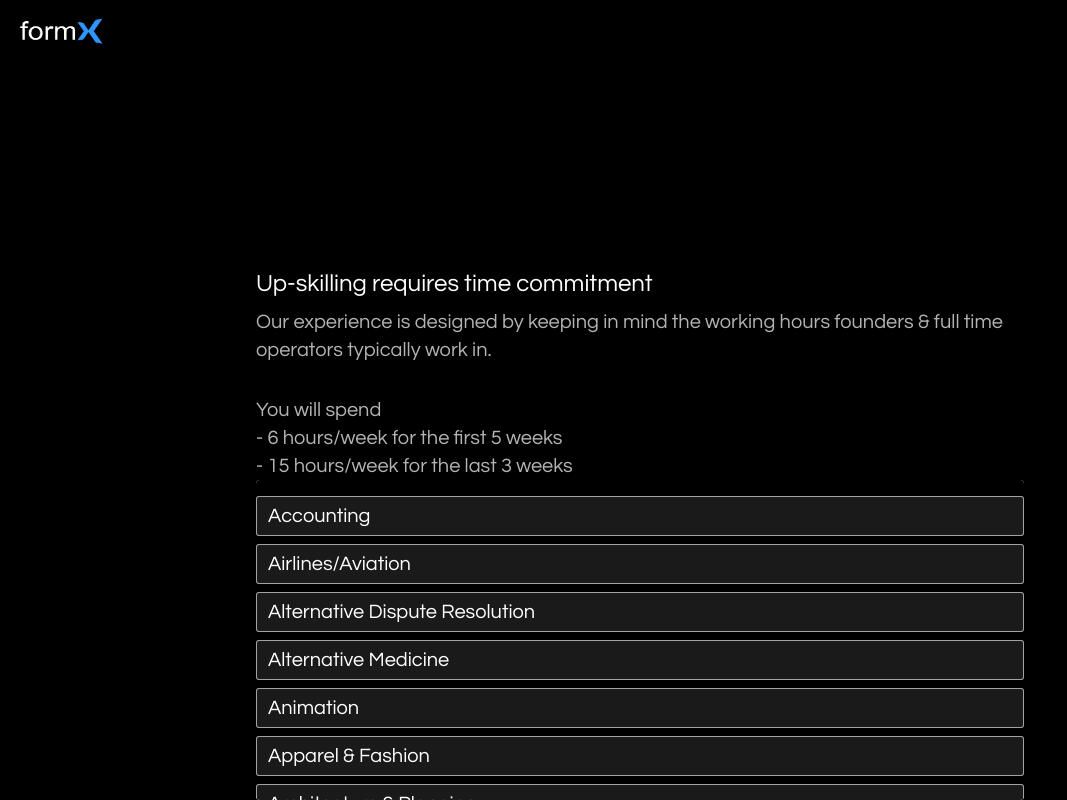
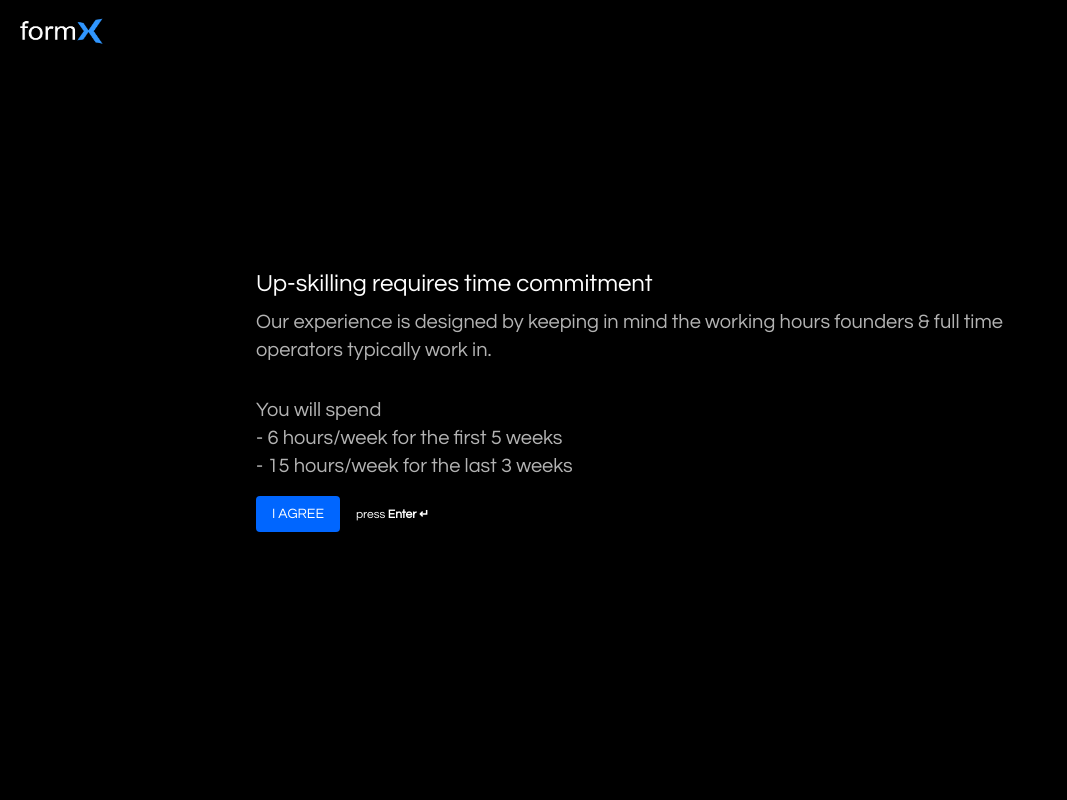
Before and after one commit to yksolanki9/formX, a Next.js app: page / in a window 1280 px wide. Shown: the whole page, without its empty margins (0-1067 px from the left). Built offline with nearby package versions, Linux system fonts and the light colour scheme.

Commit message:
Populate dropdown with selected item

```diff
--- a/components/Dropdown.tsx
+++ b/components/Dropdown.tsx
@@ -1,46 +1,58 @@
 import Autocomplete from "@mui/material/Autocomplete";
-import { SelectChangeEvent } from "@mui/material/Select";
 import TextField from "@mui/material/TextField";
 import { useState } from "react";
 import { Option } from "@/models/option.model";
 import { SelectOption } from "./SelectOption";
+import ExpandMoreIcon from "@mui/icons-material/ExpandMore";
+import ClearIcon from "@mui/icons-material/Clear";
 
 type Props = {
   options: Option[];
   fieldName: string;
   mandatory: boolean;
-  handleChange?: (change: { label: string; value: string | string[] }) => void;
+  handleChange: (change: { label: string; value: string | string[] }) => void;
 };
 
-export const Dropdown = ({ options, fieldName, mandatory }: Props) => {
-  const [age, setAge] = useState("");
+export const Dropdown = ({
+  options,
+  fieldName,
+  mandatory,
+  handleChange,
+}: Props) => {
+  const [selectedOption, setSelectedOption] = useState<string>();
 
-  const handleChange = (event: SelectChangeEvent) => {
-    setAge(event.target.value);
+  const handleOptionClick = (option: string) => {
+    setSelectedOption(option);
+    handleChange({
+      label: fieldName,
+      value: option,
+    });
   };
+
   const [open, setOpen] = useState(true);
   const closePopper = () => setOpen(true);
   const openPopper = () => setOpen(true);
   return (
     <>
-      {/* <FormControl variant="standard" sx={{ m: 1, minWidth: 120 }}> */}
-      {/* <InputLabel id="demo-simple-select-standard-label">Age</InputLabel> */}
       <Autocomplete
+        // value={selectedOption}
         options={options}
-        open={open}
-        onOpen={openPopper}
-        onClose={closePopper}
-        id="auto-complete"
-        autoComplete
-        disableCloseOnSelect
+        // open={open}
+        // onOpen={openPopper}
+        // onClose={closePopper}
+        // id="auto-complete"
+        // autoComplete
+        // disableCloseOnSelect
+        // onChange={handleChange}
+        getOptionLabel={(option) => option.label}
         clearOnBlur={false}
-        placeholder="Type or select an option"
+        popupIcon={<ExpandMoreIcon color="info" />}
+        clearIcon={<ClearIcon color="info" />}
         renderInput={(params) => (
           <TextField
             {...params}
-            // label="autoComplete"
             fullWidth
-            // placeholder="Type or select an option"
+            placeholder="Type or select an option"
             variant="standard"
             color="info"
             className="mt-8 border-b border-slate-600 border-solid focus:border-b-2 focus:border-white "
@@ -51,35 +63,17 @@ export const Dropdown = ({ options, fieldName, mandatory }: Props) => {
           />
         )}
         renderOption={(props, option) => (
-          <SelectOption
-            showId={false}
-            label={option.label}
-            selected={false}
-            onOptionSelected={() => {}}
-          />
+          <li {...props}>
+            <SelectOption
+              {...props}
+              showId={false}
+              label={option.label}
+              selected={option.label === selectedOption}
+              onOptionSelected={handleOptionClick}
+            />
+          </li>
         )}
       />
-      {/* <Select
-        variant="standard"
-        labelId="demo-simple-select-standard-label"
-        id="demo-simple-select-standard"
-        value={age}
-        onChange={handleChange}
-        label="Age"
-        color="info"
-        displayEmpty
-        renderValue={age !== "" ? undefined : () => "placeholder text"}
-        placeholder="Type or select an option"
-        className="mt-8 w-full border-b border-b-slate-600 border-solid focus:border-b-2 focus:border-white "
-      >
-        <MenuItem value="">
-          <em>None</em>
-        </MenuItem>
-        <MenuItem value={10}>Ten</MenuItem>
-        <MenuItem value={20}>Twenty</MenuItem>
-        <MenuItem value={30}>Thirty</MenuItem>
-      </Select> */}
-      {/* </FormControl> */}
     </>
   );
 };
--- a/components/Input.tsx
+++ b/components/Input.tsx
@@ -136,6 +136,7 @@ export const Input = ({
             fieldName={title}
             options={options}
             mandatory={mandatory}
+            handleChange={handleInputChange}
           ></Dropdown>
         )}
 
--- a/components/SelectOption.tsx
+++ b/components/SelectOption.tsx
@@ -36,9 +36,9 @@ export const SelectOption = ({
   return (
     <div
       ref={label === "Other" ? otherOptionRef : null}
-      className={`flex items-center bg-white/10 hover:bg-white/30 rounded-[3px] h-10 mt-2 ${
+      className={`flex items-center bg-white/10 hover:bg-white/30 rounded-[3px] h-10 mt-2 cursor-pointer ${
         selected ? "shadow-btn-selected" : "shadow-btn"
-      }`}
+      } ${!showId ? "w-full" : ""}`}
       onClick={() => onOptionClicked(label)}
     >
       {showId && (
--- a/pages/index.tsx
+++ b/pages/index.tsx
@@ -8,7 +8,7 @@ import { Loading } from "@/components/Loading";
 import { Form } from "@/models/form.model";
 
 function submit() {
-  console.log("submit form");
+  // console.log("submit form");
 }
 
 type FormOption = {
@@ -47,10 +47,7 @@ export default function Home() {
     updatedFormState[index] = change;
     setFormState(updatedFormState);
     console.log("UPDATEFORMSTATE", updatedFormState);
-    console.log("formState", formState);
   };
-
-  useEffect(() => console.log("PARENT FORM", formState), [formState]);
 
   return (
     <>
--- a/styles/globals.css
+++ b/styles/globals.css
@@ -133,4 +133,9 @@ a {
 .MuiAutocomplete-listbox {
   background: black;
   color: white;
+  padding: 0;
 }
+
+.MuiAutocomplete-option {
+  padding: 0 !important;
+}
```
